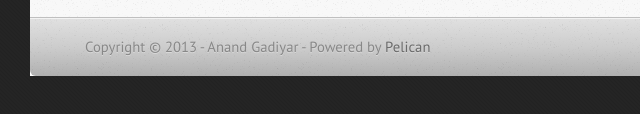
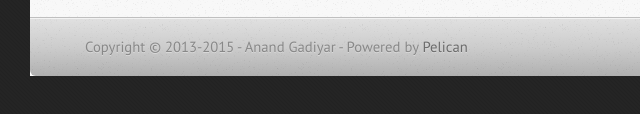
Before and after one commit to gadiyar/PapyrusBlog, a plain HTML site: page index.html in a window 1280 px wide. Shown: the part 1090-1204 px from the top of the page, 10-650 px from the left. Drawn offline with nearby package versions, Linux system fonts and the light colour scheme; some packages are replaced by stand-ins of ours; a script that the page names is missing.

Commit message:
make deploy

```diff
--- a/index.html
+++ b/index.html
@@ -1820,7 +1820,7 @@ init_mathjax();
 </aside>    </div>
   </div>
   <footer role="contentinfo"><p>
-  Copyright &copy; 2013 - Anand Gadiyar -
+  Copyright &copy; 2013-2015 - Anand Gadiyar -
   <span class="credit">Powered by <a href="http://getpelican.com">Pelican</a></span>
 </p></footer>
 	<script type="text/javascript">
```
Also changed, not shown: archives.html (+1 -1 lines), author/anand-gadiyar.html (+1 -1 lines), authors.html (+1 -1 lines), blog/2014/12/28/hello-world/index.html (+1 -1 lines), blog/2014/12/index.html (+1 -1 lines), blog/2014/index.html (+1 -1 lines), categories.html (+1 -1 lines), category/misc.html (+1 -1 lines), pages/blogroll.html (+1 -1 lines), pages/post-ideas-.html (+1 -1 lines), tags.html (+1 -1 lines).
